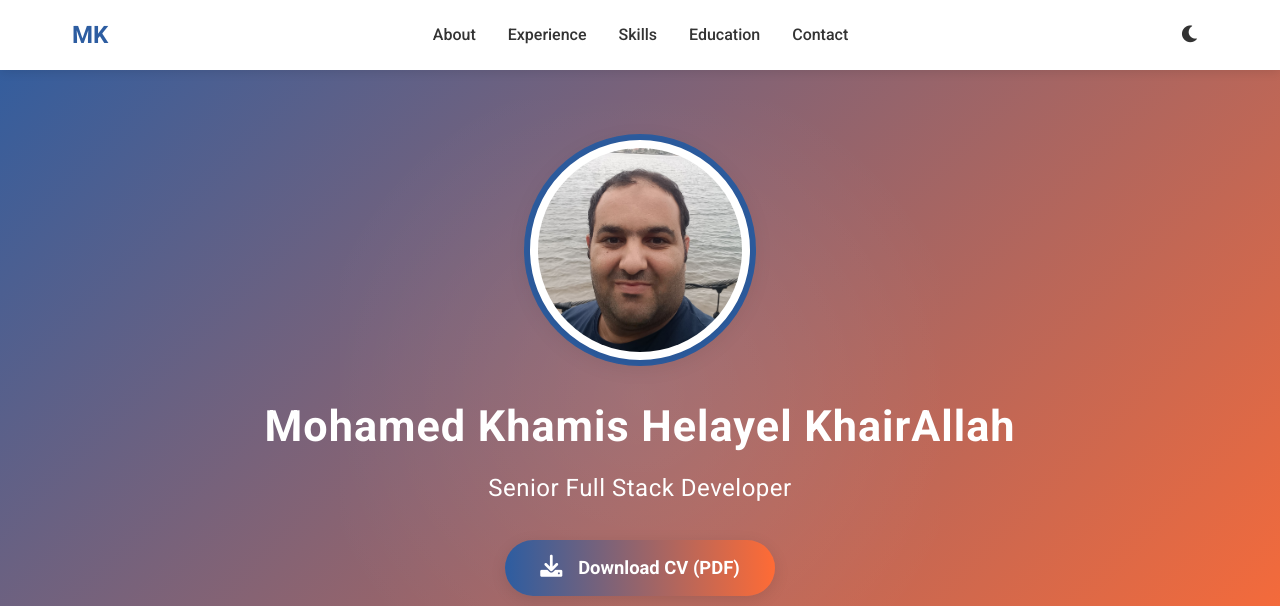
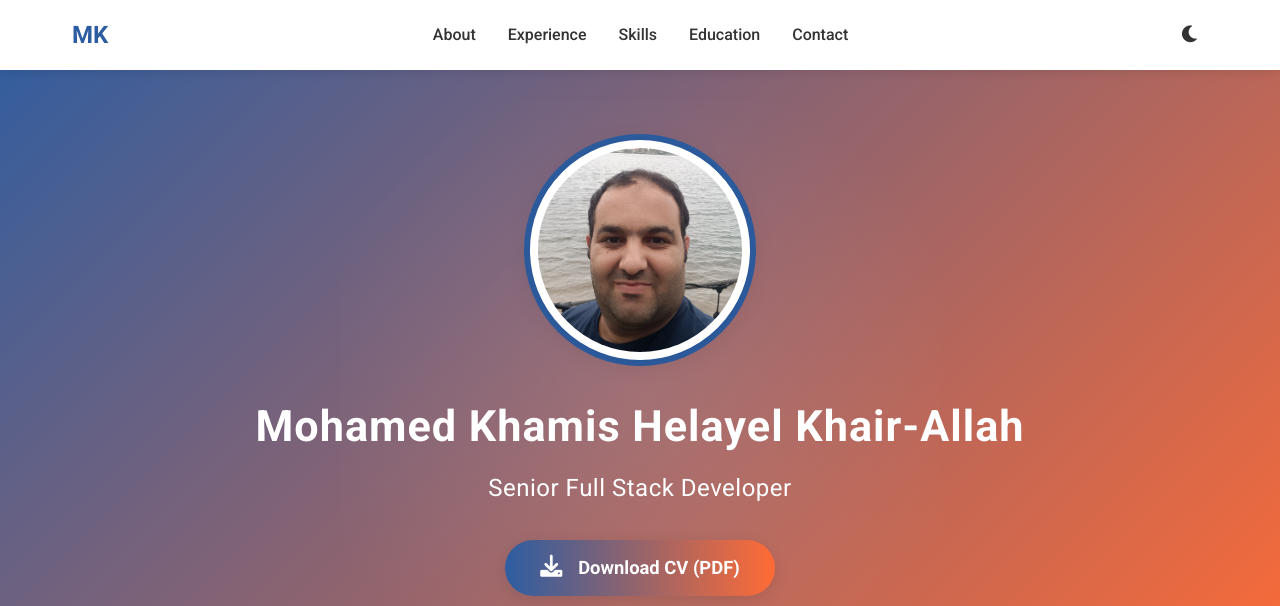
Before and after one commit to mohamedkhamis/Portfolio, a plain HTML site: page public/index.html in a window 1280 px wide. Shown: the top 606 px of the page. Drawn offline with Linux system fonts and the light colour scheme.

Commit message:
fix name

```diff
--- a/public/index.html
+++ b/public/index.html
@@ -30,7 +30,7 @@
     <header class="hero">
         <div class="hero-content">
             <img src="assets/m.khamis.image.jpg" alt="Mohamed Khamis Photo" class="profile-avatar large-avatar">
-            <h1>Mohamed Khamis Helayel KhairAllah</h1>
+            <h1>Mohamed Khamis Helayel Khair-Allah</h1>
             <h2>Senior Full Stack Developer</h2>
             <a href="assets/M Khamis Senior Full Stack Developer.pdf" class="download-cv-btn" download>
                 <i class="fas fa-download"></i> Download CV (PDF)
```
